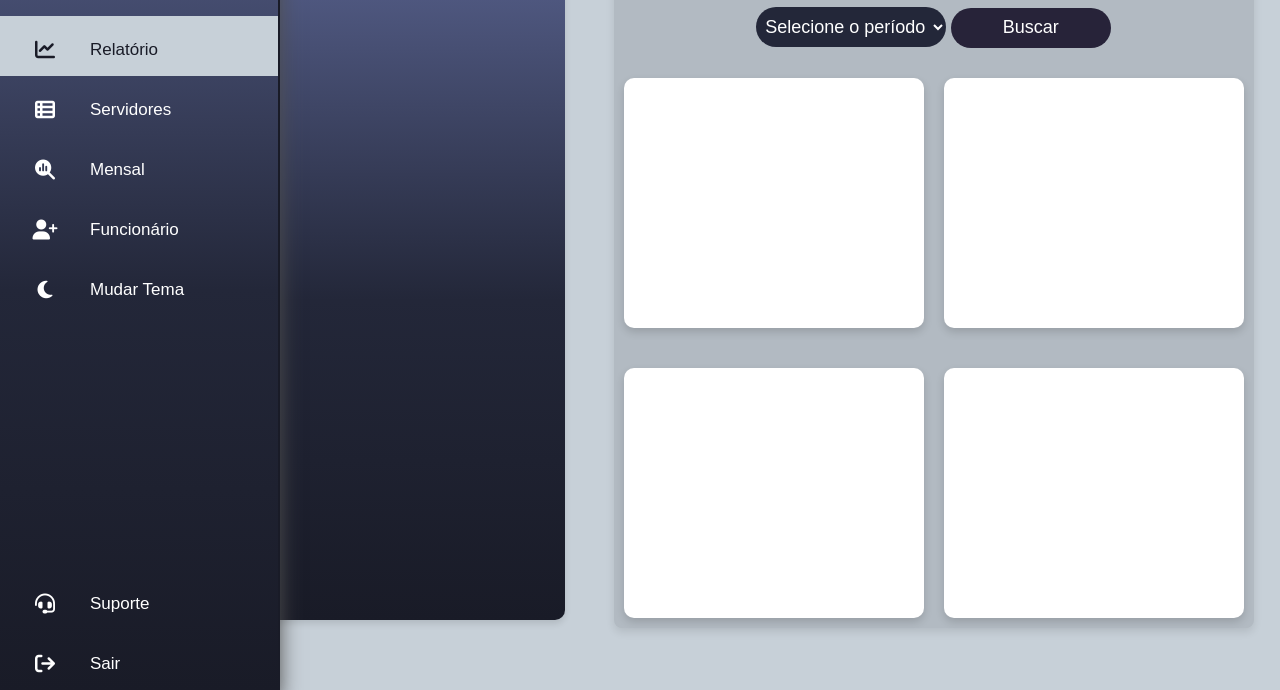
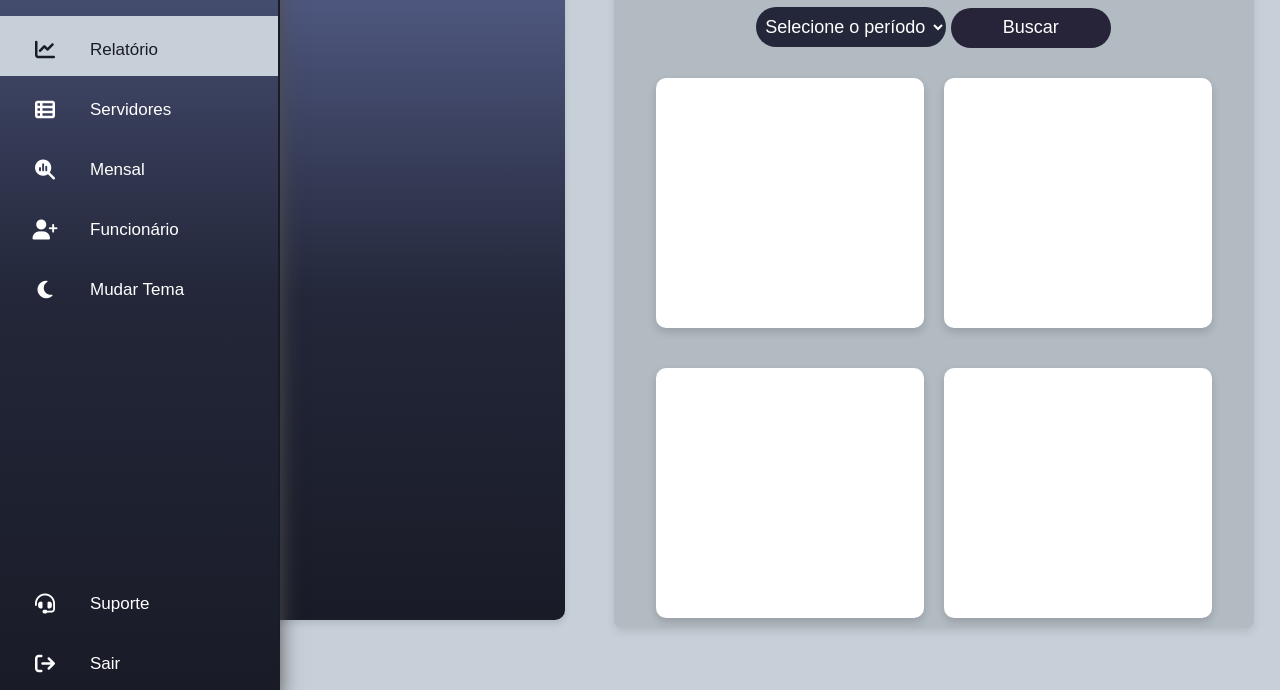
Before and after one commit to Grupo10-HardStock/Site-Institucional-HardStock, a website: page web-data-viz/public/html/dashboardGerente/dashboard_tempo.html in a window 1280 px wide. Shown: the part 110-800 px from the top of the page. Drawn offline with nearby package versions, Linux system fonts and the light colour scheme.

Commit message:
Css v.5 dash gerente

```diff
--- a/web-data-viz/public/html/dashboardGerente/dashboard_tempo.html
+++ b/web-data-viz/public/html/dashboardGerente/dashboard_tempo.html
@@ -41,11 +41,12 @@
     gap: 20px;
     width: 50%;
     margin: -67px;
-  justify-content: space-between;
+    justify-content: center;
     margin-left: -20px;
     box-shadow: 0 4px 8px rgba(0, 0, 0, 0.1);
     background-color: rgb(178, 186, 194);
     border-radius: 8px;
+    align-items: center;
 }
 
 .divisao {
@@ -93,7 +94,7 @@
   display: flex;
   justify-content: space-between;
   flex-wrap: wrap;
-  width: 100%;
+  width: 90%;
   height: 50%;
 }
 
```
Lines whose indentation alone changed are shown as unchanged.
